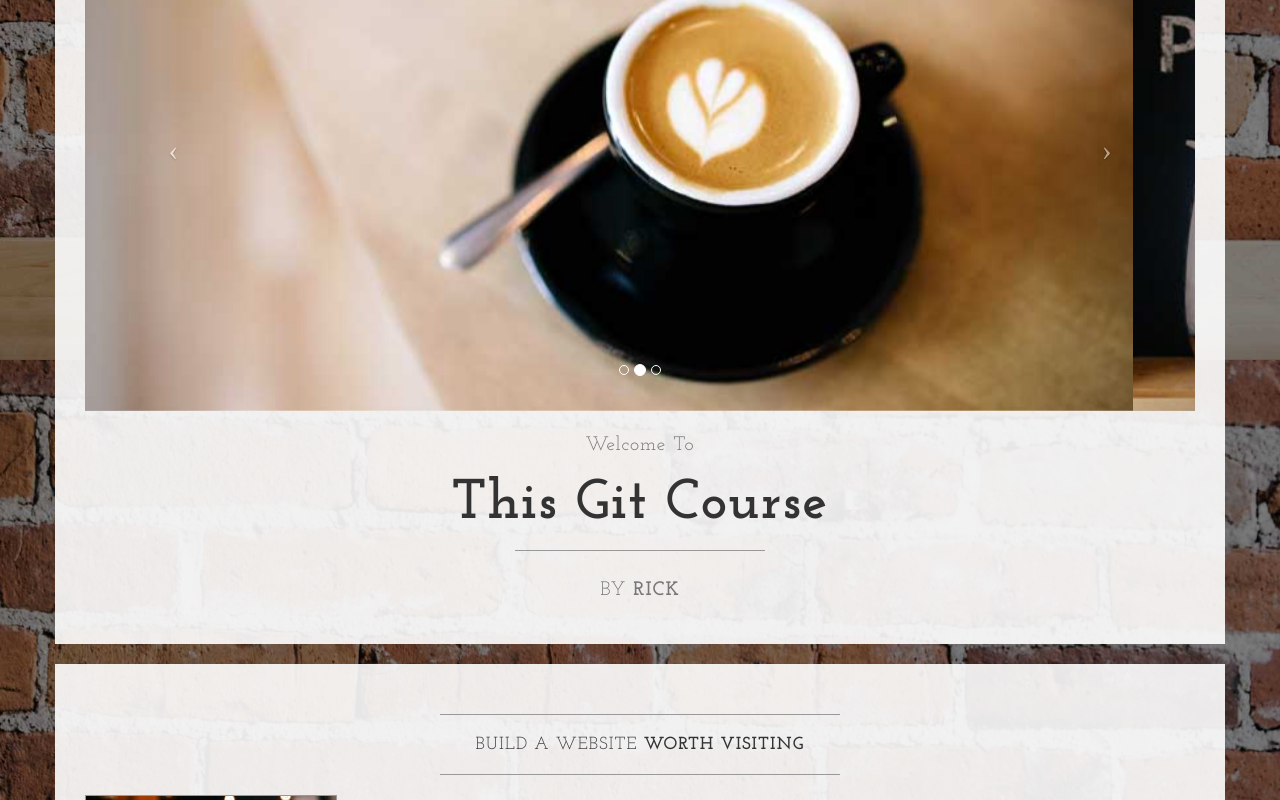
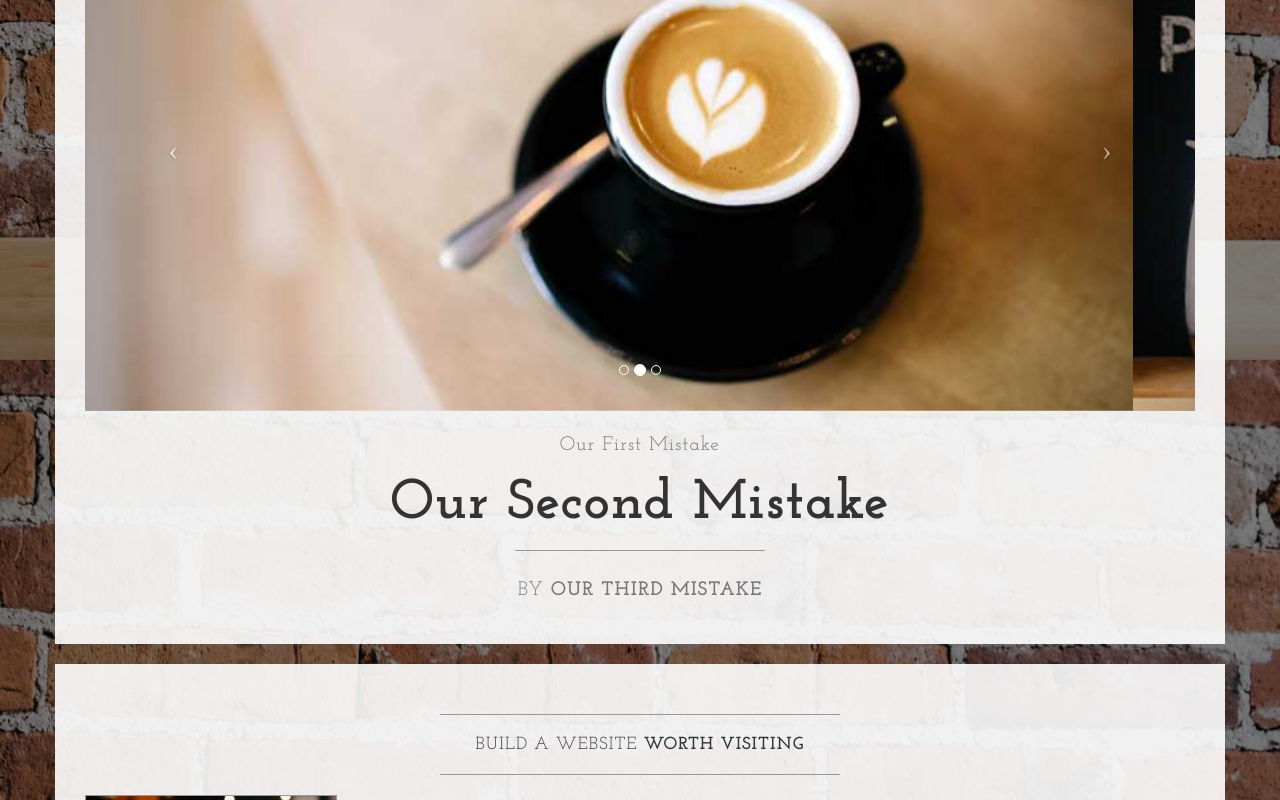
Before and after one commit to rbclem/GitCourse, a plain HTML site: page index.html in a window 1280 px wide. Shown: the part 440-1240 px from the top of the page. Drawn offline with nearby package versions, Linux system fonts and the light colour scheme.

Commit message:
Committing our third mistake, we left the other two in place

```diff
--- a/index.html
+++ b/index.html
@@ -106,13 +106,13 @@
                         </a>
                     </div>
                     <h2 class="brand-before">
-                        <small>Welcome to</small>
+                        <small>Our first mistake</small>
                     </h2>
-                    <h1 class="brand-name">This Git Course</h1>
+                    <h1 class="brand-name">Our Second Mistake</h1>
                     <hr class="tagline-divider">
                     <h2>
                         <small>By
-                            <strong>Rick</strong>
+                            <strong>Our third mistake</strong>
                         </small>
                     </h2>
                 </div>
```
